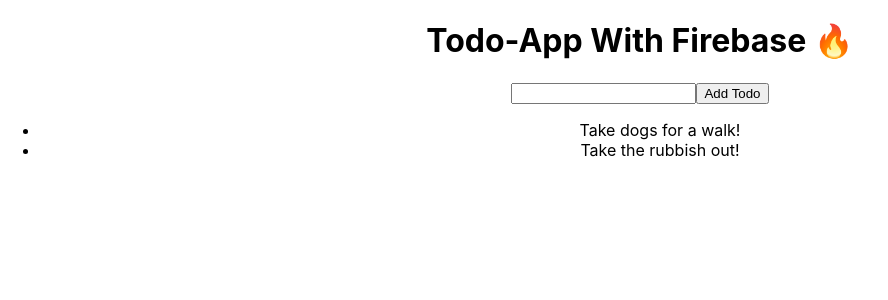
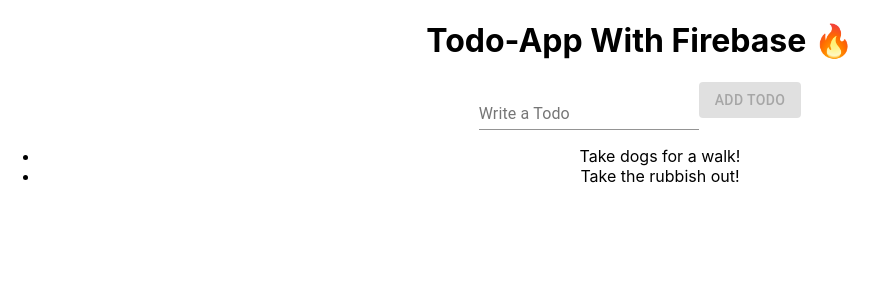
Before and after one commit to dgabor92/todo_app, a React (Create React App) app: page / in a window 1280 px wide. Shown: the top 300 px of the page, without its empty margins (0-888 px from the left). Built offline with nearby package versions, Linux system fonts and the light colour scheme.

Commit message:
change the button and the input field with material UI

```diff
--- a/package.json
+++ b/package.json
@@ -3,6 +3,7 @@
   "version": "0.1.0",
   "private": true,
   "dependencies": {
+    "@material-ui/core": "^4.11.0",
     "@testing-library/jest-dom": "^4.2.4",
     "@testing-library/react": "^9.5.0",
     "@testing-library/user-event": "^7.2.1",
--- a/src/App.js
+++ b/src/App.js
@@ -1,4 +1,5 @@
 import React, { useState } from "react";
+import { Button, FormControl, Input, InputLabel } from "@material-ui/core"; // imported everything from https://material-ui.com/
 import "./App.css";
 
 function App() {
@@ -14,7 +15,7 @@
     event.preventDefault(); // this will stop the refresh
     console.log("I'm working");
     setTodos([...todos, input]);
-    setInput("");
+    setInput(""); // clear up the input field
   };
 
   return (
@@ -22,13 +23,24 @@
       <h1>Todo-App With Firebase 🔥</h1>
 
       <form>
-        <input
-          value={input}
-          onChange={(event) => setInput(event.target.value)}
-        />
-        <button type="submit" onClick={addTodo}>
+        <FormControl>
+          <InputLabel>Write a Todo</InputLabel>
+          <Input
+            value={input}
+            onChange={(event) => setInput(event.target.value)}
+          />
+        </FormControl>
+
+        <Button
+          disabled={!input}
+          type="submit"
+          onClick={addTodo}
+          variant="contained"
+          color="primary"
+        >
           Add Todo
-        </button>
+        </Button>
+        {/* <button>Add Todo</button> */}
       </form>
 
       <ul>
```
Also changed, not shown: 1 other file (tests, documents, lock files or other folders).
